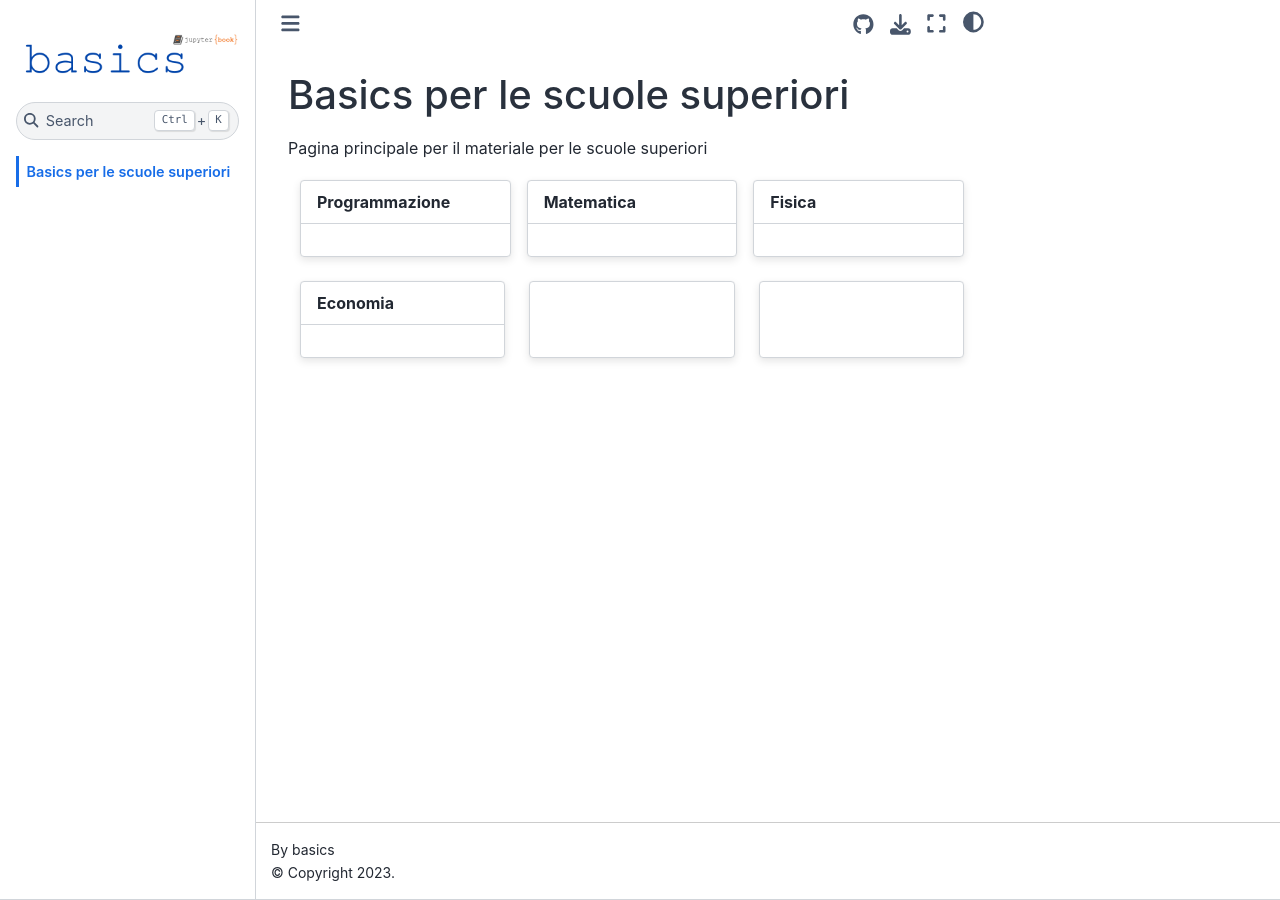
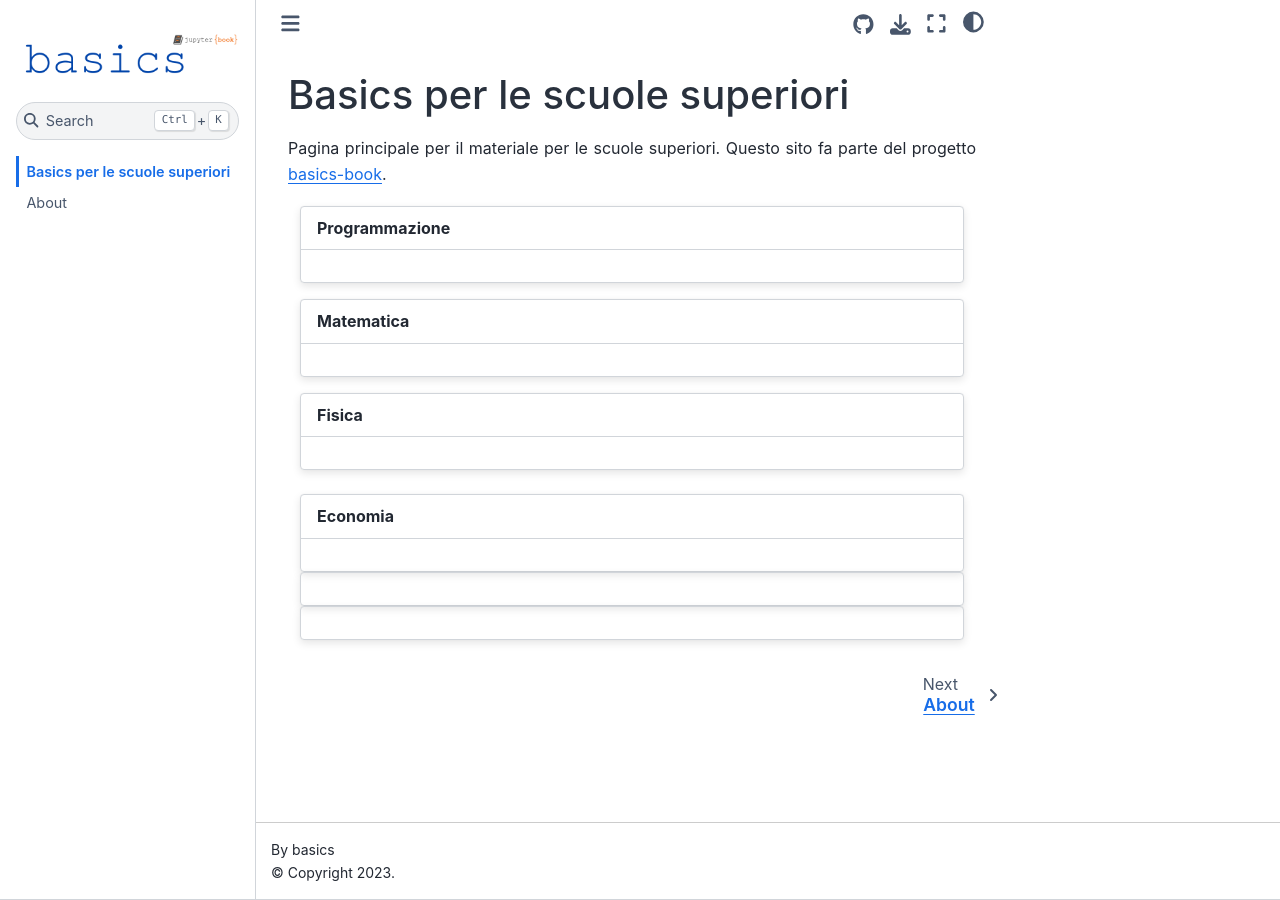
Before and after one commit to Basics2022/bbooks-hs, a Jupyter Book: the page built from intro.md, in a window 1280 px wide. Built offline with Jupyter Book 1.0.4 settings and Sphinx 7.4.7 and the Sphinx Book theme 1.1.4, drawn with Linux system fonts in a browser that asks for light colours.

Commit message:
added About page, and slight updates to intro

```diff
--- a/_toc.yml
+++ b/_toc.yml
@@ -3,3 +3,5 @@
 
 format: jb-book
 root: intro
+chapters:
+- file: ch/about
--- a/intro.md
+++ b/intro.md
@@ -1,8 +1,8 @@
 # Basics per le scuole superiori
 
-Pagina principale per il materiale per le scuole superiori
+Pagina principale per il materiale per le scuole superiori. Questo sito fa parte del progetto [basics-book](https://github.com/Basics).
 
-::::{grid} 3
+::::{grid} 1
 :gutter: 3
 
 :::{grid-item-card}
@@ -25,7 +25,7 @@ Pagina principale per il materiale per le scuole superiori
 
 ::::
 
-::::{grid} 3
+::::{grid} 1
 
 :::{grid-item-card}
 :link: https://basics2022.github.io/bbooks-economics-hs
```
Also changed, not shown: ch/about.md (added, +10 -0 lines).
